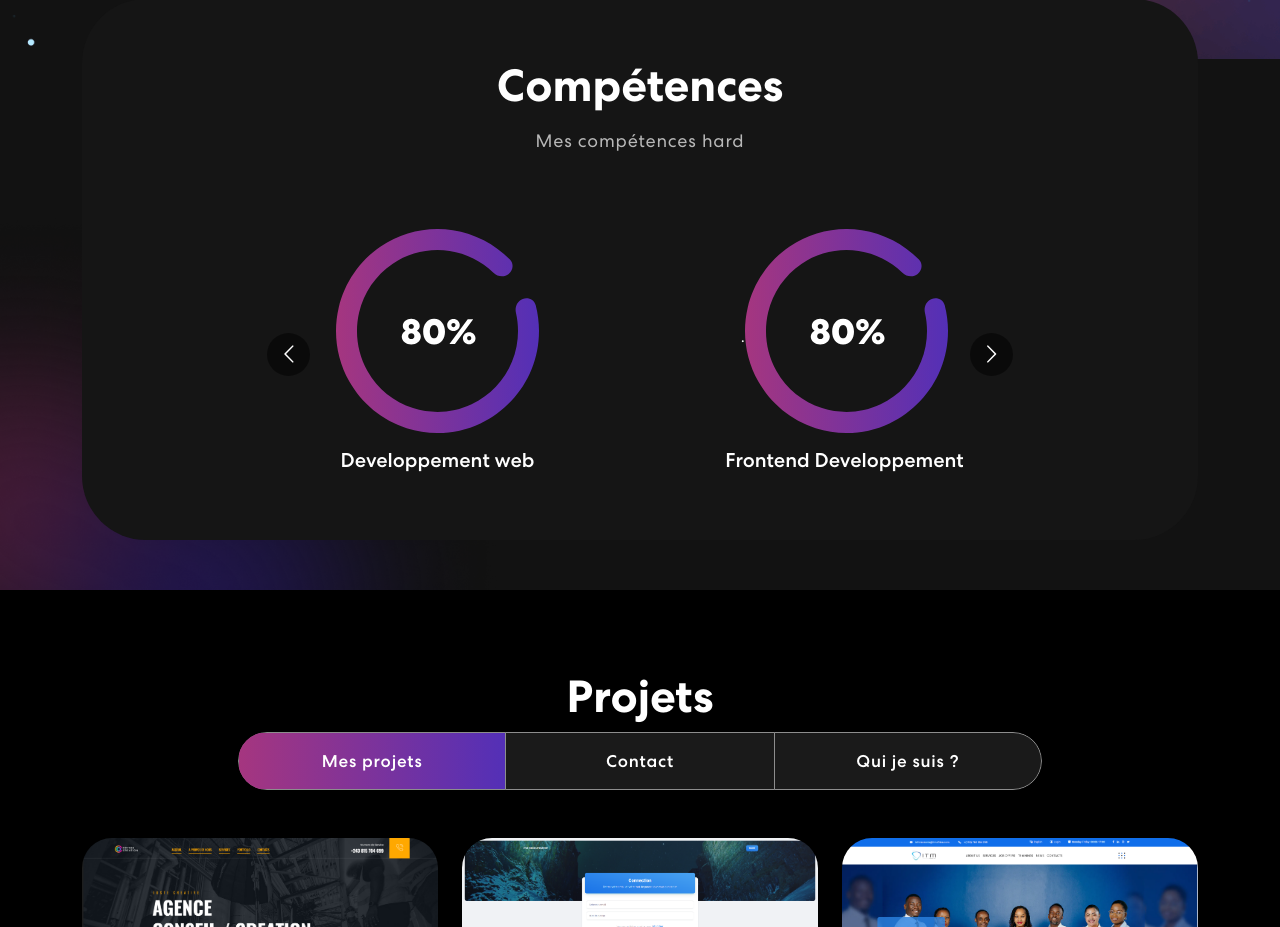
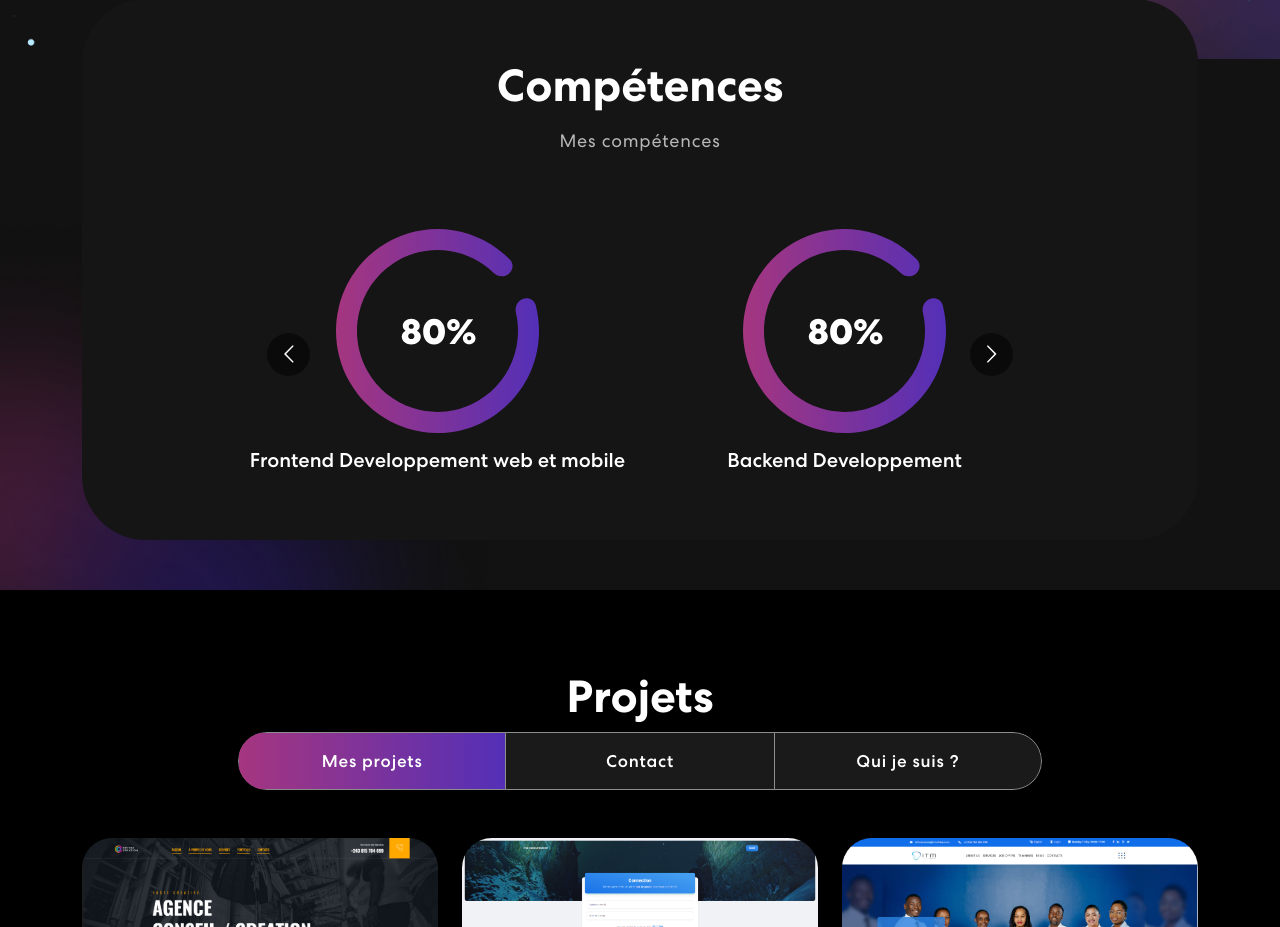
Before and after one commit to jeereq/jeereq, a React (Create React App) app: page / in a window 1280 px wide. Shown: the part 821-1748 px from the top of the page. Built offline with nearby package versions, Linux system fonts and the light colour scheme.

Commit message:
refactor: update list of skills in component skill

```diff
--- a/src/components/Skills.js
+++ b/src/components/Skills.js
@@ -31,17 +31,11 @@ export const Skills = () => {
           <div className="col-12">
             <div className="skill-bx wow zoomIn">
               <h2>Compétences</h2>
-              <p>Mes compétences hard </p>
+              <p>Mes compétences </p>
               <Carousel responsive={responsive} infinite={true} className="owl-carousel owl-theme skill-slider">
                 <div className="item">
                   <img src={meter2} alt="level of skill" />
-                  <h5>Developpement web</h5>
-                </div>
-                <div className="item">
-                  .
-
-                  <img src={meter2} alt="level of skill" />
-                  <h5>Frontend Developpement</h5>
+                  <h5>Frontend Developpement web et mobile </h5>
                 </div>
                 <div className="item">
                   <img src={meter2} alt="level of skill" />
```
